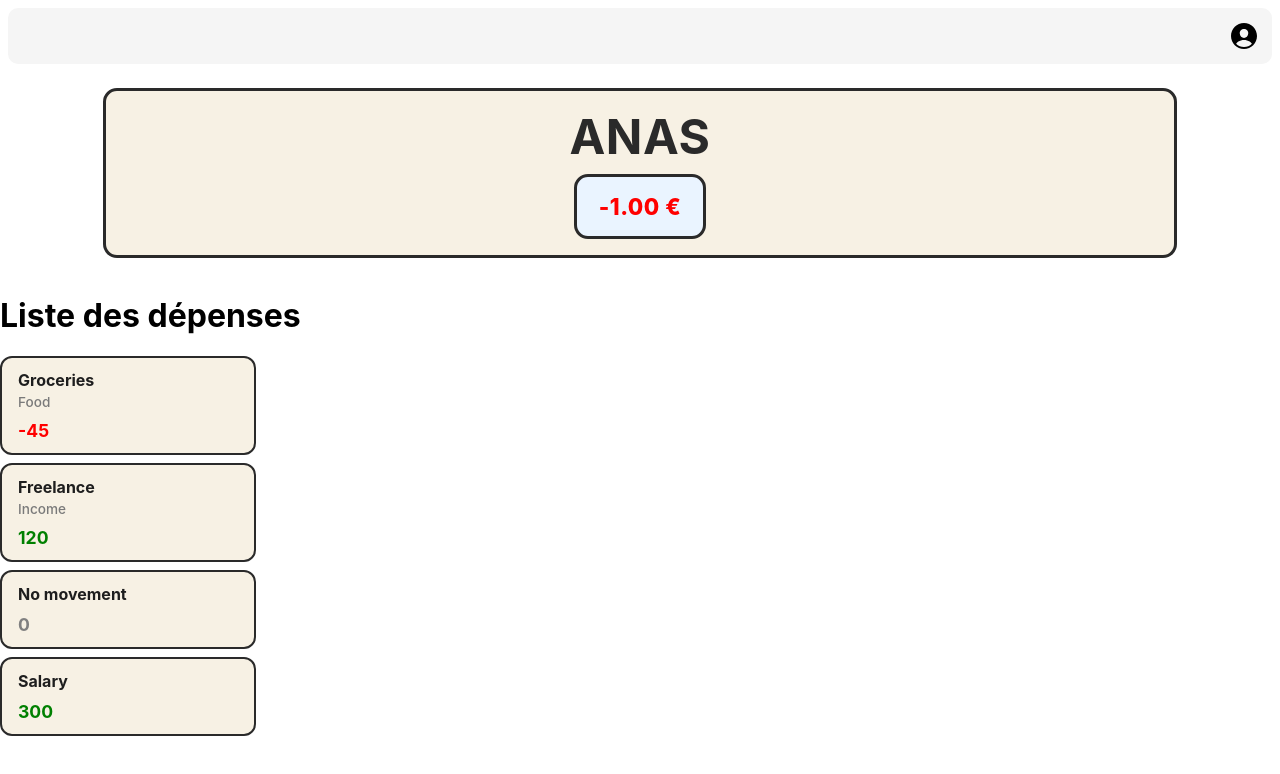
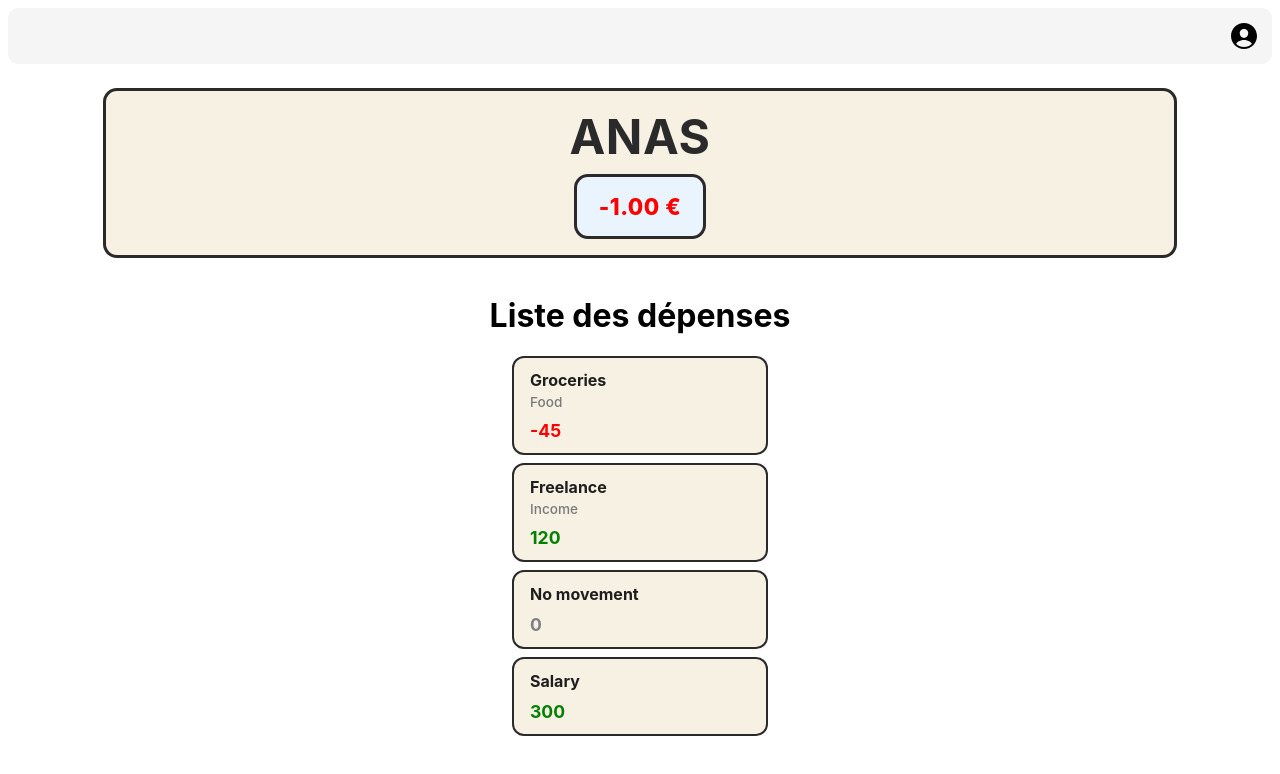
Before and after one commit to gaetanoy/budget-tracker, a React (Vite) app in the folder frontend/: page / in a window 1280 px wide. Shown: the top 774 px of the page. Built offline with nearby package versions, Linux system fonts and the light colour scheme.

Commit message:
feat: center Movements

```diff
--- a/frontend/src/components/organisms/App/App.styles.ts
+++ b/frontend/src/components/organisms/App/App.styles.ts
@@ -3,5 +3,7 @@ import styled from "styled-components";
 export const Wrapper = styled.div`
   height: 100%;
   display: flex;
+  align-items: center;
+  width: 100%;
   flex-direction: column;
 `;
```
